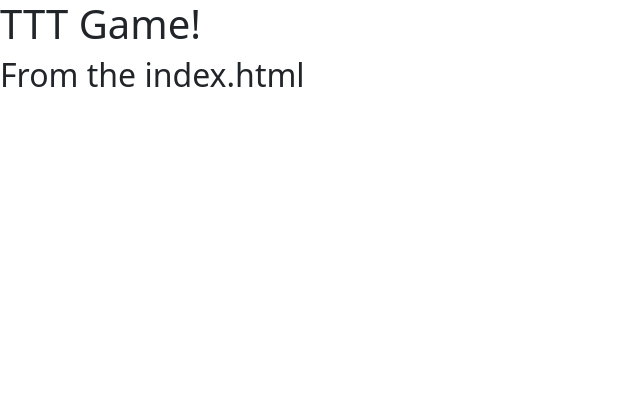
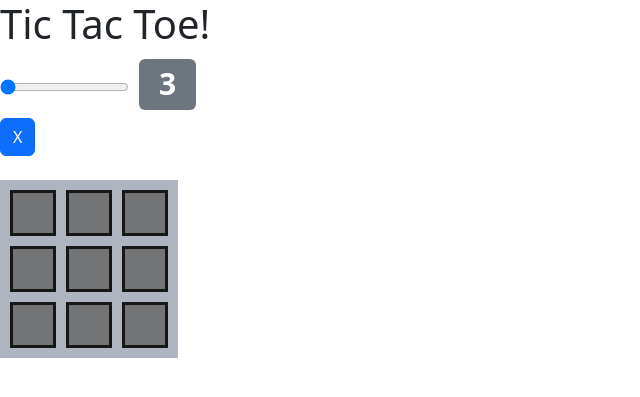
Before and after one commit to mr-hanzla/pypages, a Python web app: template py-main/templates/tic-tac-toe/index.html in a window 1280 px wide. Shown: the top 397 px of the page, without its empty margins (0-640 px from the left). Run offline with Jinja, Linux system fonts and the light colour scheme; the template is opened without the code that fills it, so the values that code supplies are empty.

Commit message:
update the board dynamically according to input size and add JS functions

```diff
--- a/py-main/templates/tic-tac-toe/index.html
+++ b/py-main/templates/tic-tac-toe/index.html
@@ -27,6 +27,52 @@
 {% block title %}TicTacToe{% endblock title %}
 
 {% block content %}
-<h1>TTT Game!</h1>
-<h2>From the index.html</h2>
+<h1>Tic Tac Toe!</h1>
+
+<h1>
+    <input id="board-range" type="range" value="3" onchange="expandBoard()" step="2" min="3" max="9" />
+    <span id="boardRangeValue" class="badge bg-secondary">New</span>
+</h1>
+<button id="player" onclick="switchPlayer()" type="button" class="btn btn-primary">X</button>
+<br><br>
+
+<div id="board" class="grid-container">
+</div>
+
+<script>
+    expandBoard();
+
+    function changeBoardColumns(numOfCols) {
+        console.log(numOfCols);
+        let temp = 'auto';
+        for (i=0; i<parseInt(numOfCols) - 1; i++) {
+            temp += ' auto';
+        }
+        board.style.gridTemplateColumns = temp;
+    }
+
+    function getInnerGridCellDiv(id) {
+        let cellDiv = document.createElement('div');
+        cellDiv.setAttribute('id', id);
+        cellDiv.setAttribute('class', 'grid-item');
+        cellDiv.setAttribute('onclick', 'tempClick()');
+
+        return cellDiv;
+    }
+
+    function expandBoard() {
+        let boardRange = document.getElementById('board-range');
+        let boardDiv = document.getElementById('board');
+
+        changeBoardColumns(boardRange.value);
+        document.getElementById('boardRangeValue').innerText = boardRange.value;
+
+        boardDiv.innerHTML = '';
+        for (i=0; i<boardRange.value; i++) {
+            for (j=0; j<boardRange.value; j++) {
+                boardDiv.appendChild(getInnerGridCellDiv(`cell-${i}-${j}`));
+            }
+        }
+    }
+</script>
 {% endblock content %}
```
